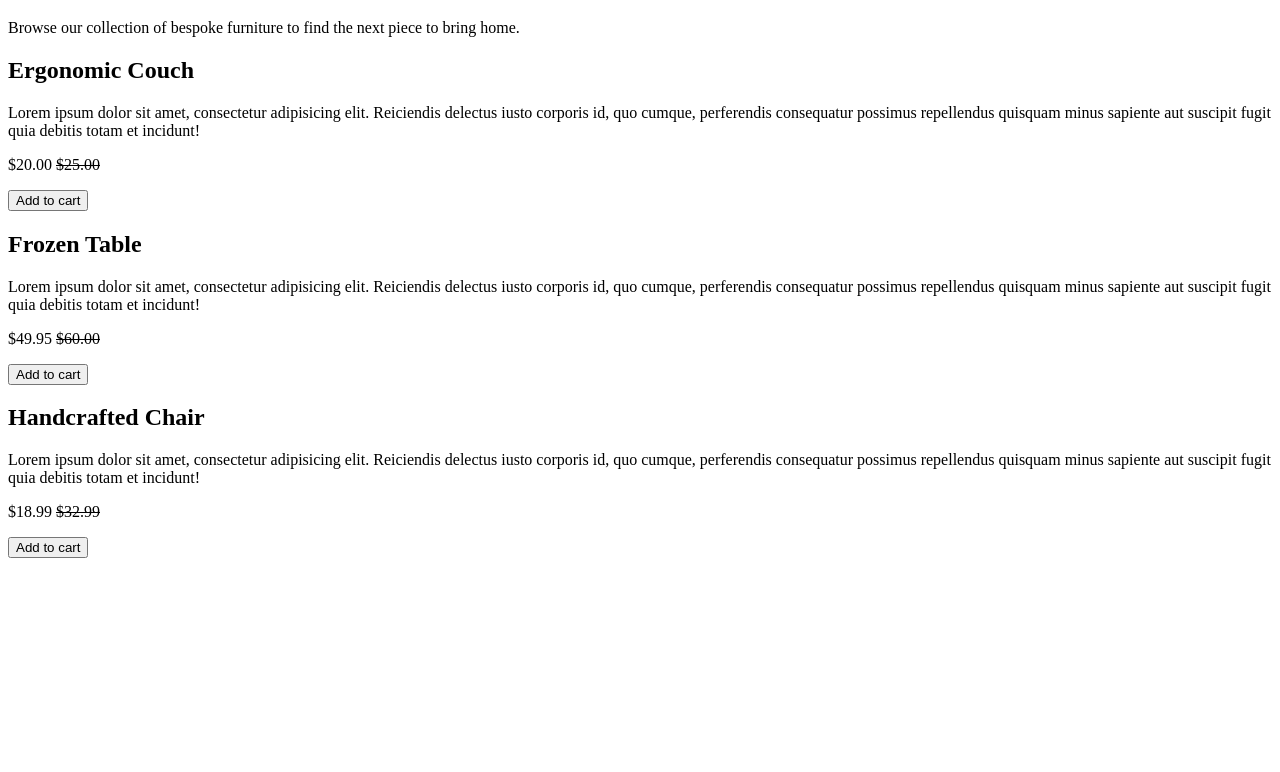
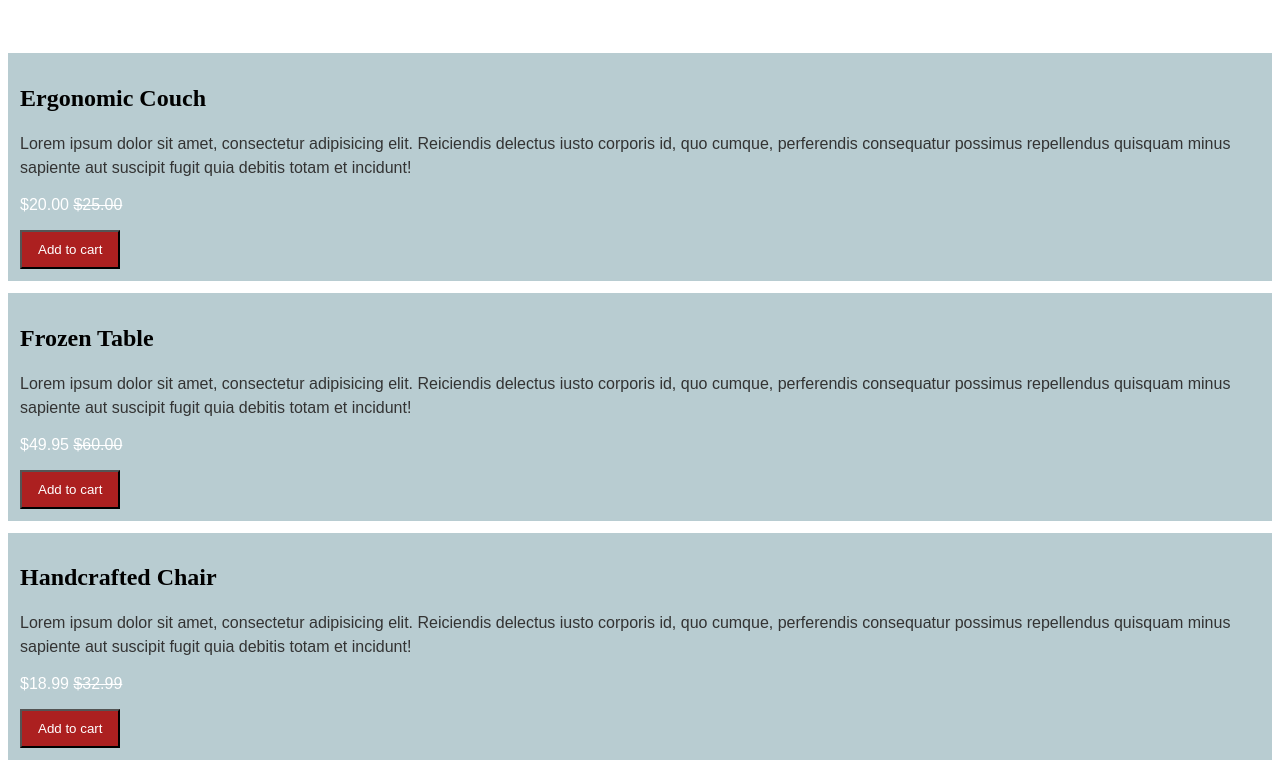
Before and after one commit to TSylv/Futniture-Emporium, a plain HTML site: page index.html in a window 1280 px wide. Shown: the part 61-833 px from the top of the page. Before the commit the page ends 800 px from the top, so only its background shows below. Drawn offline with Linux system fonts and the light colour scheme.

Commit message:
Last version of Furniture Emporium block5 project

```diff
--- a/index.css
+++ b/index.css
@@ -0,0 +1,28 @@
+p {
+  font-family: sans-serif;
+  font-size: 12pt;
+  color: #ffffff;
+}
+
+.product-card {
+  background-color: #25607252;
+  padding: 12px;
+  margin: 12px 0;
+}
+
+.add-to-cart {
+  background-color: #ac2020;
+  color: rgb(255, 255, 255);
+  padding: 10px 16px;
+}
+
+.description {
+  color: #333333;
+  line-height: 1.5;
+  margin-bottom: 10px;
+}
+
+.add-to-cart:hover {
+  background-color: #922015; /* a darker red for hover effect */
+  cursor: pointer;
+}
--- a/index.html
+++ b/index.html
@@ -2,6 +2,7 @@
 <html lang="en">
   <head>
     <title>Furniture Emporium</title>
+    <link rel="stylesheet" href="index.css">
   </head>
   <body>
     <main>
@@ -12,38 +13,38 @@
           bring home.
         </p>
       </header>
-      <article>
+      <article class="product-card">
         <h2>Ergonomic Couch</h2>
-        <p>
+        <p class="description">
           Lorem ipsum dolor sit amet, consectetur adipisicing elit. Reiciendis
           delectus iusto corporis id, quo cumque, perferendis consequatur
           possimus repellendus quisquam minus sapiente aut suscipit fugit quia
           debitis totam et incidunt!
         </p>
         <p>$20.00 <s>$25.00</s></p>
-        <button>Add to cart</button>
+        <button class="add-to-cart">Add to cart</button>
       </article>
-      <article>
+      <article class="product-card">
         <h2>Frozen Table</h2>
-        <p>
+        <p class="description">
           Lorem ipsum dolor sit amet, consectetur adipisicing elit. Reiciendis
           delectus iusto corporis id, quo cumque, perferendis consequatur
           possimus repellendus quisquam minus sapiente aut suscipit fugit quia
           debitis totam et incidunt!
         </p>
         <p>$49.95 <s>$60.00</s></p>
-        <button>Add to cart</button>
+        <button class="add-to-cart">Add to cart</button>
       </article>
-      <article>
+      <article class="product-card">
         <h2>Handcrafted Chair</h2>
-        <p>
+        <p class="description">
           Lorem ipsum dolor sit amet, consectetur adipisicing elit. Reiciendis
           delectus iusto corporis id, quo cumque, perferendis consequatur
           possimus repellendus quisquam minus sapiente aut suscipit fugit quia
           debitis totam et incidunt!
         </p>
         <p>$18.99 <s>$32.99</s></p>
-        <button>Add to cart</button>
+        <button class="add-to-cart">Add to cart</button>
       </article>
     </main>
   </body>
```
